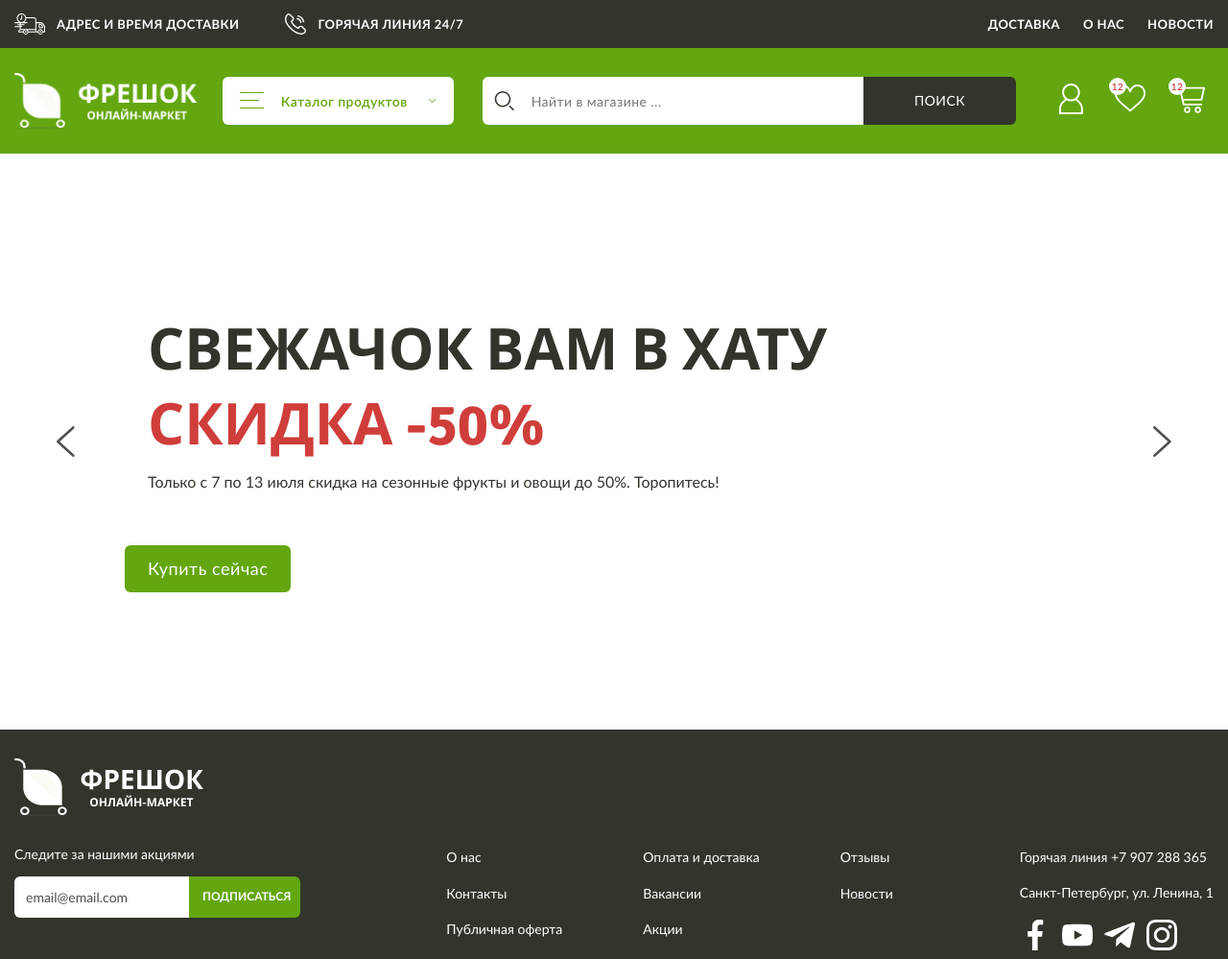
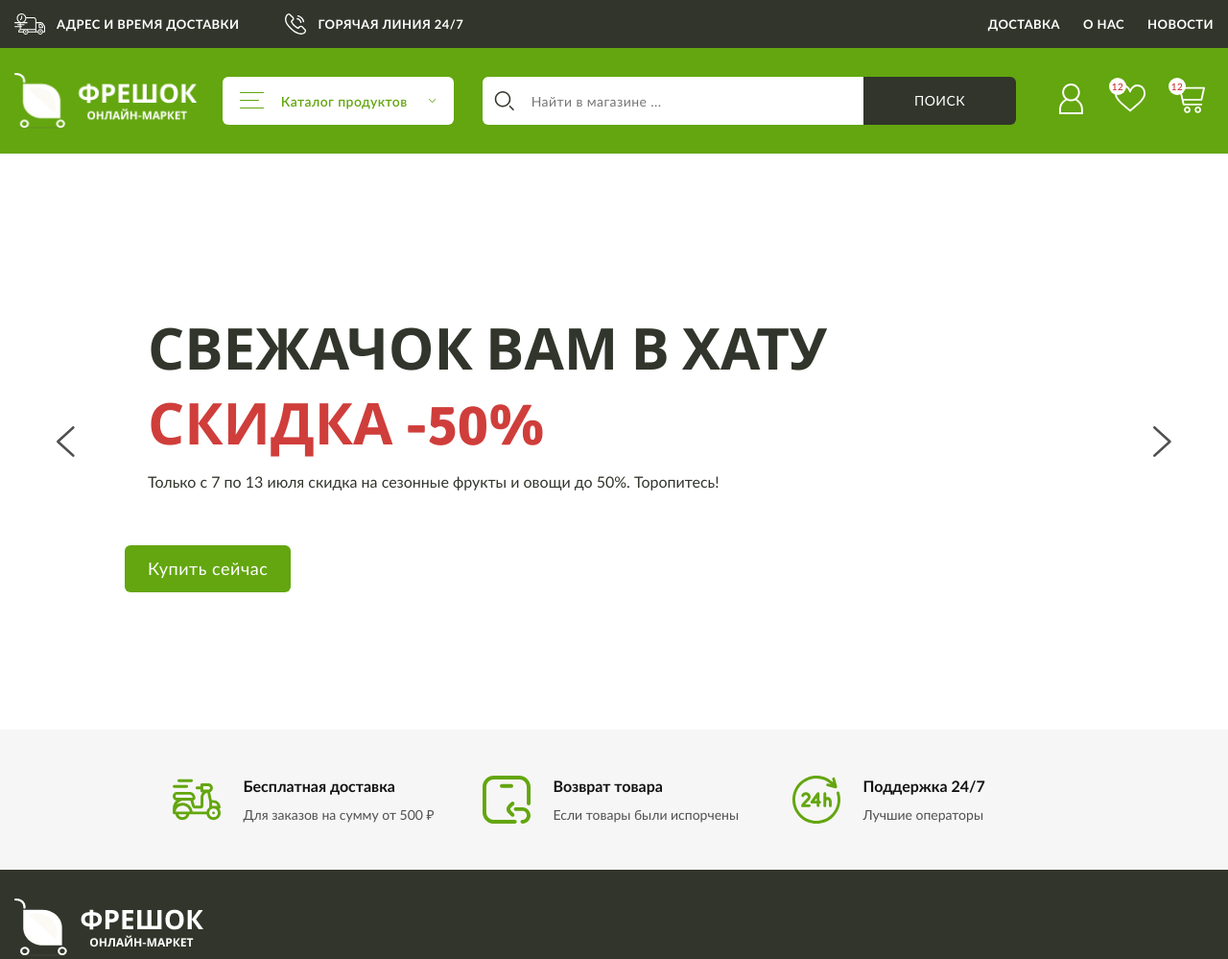
Before and after one commit to Anodoree/freshok, a website: page app/index.html in a window 1280 px wide. Shown: the top 999 px of the page at 96% size. Drawn offline with nearby package versions, Linux system fonts and the light colour scheme; files that its build step writes are made by us from their sources.

Commit message:
added advantage list

```diff
--- a/app/index.html
+++ b/app/index.html
@@ -196,6 +196,21 @@
         </li>
       </ul>
     </div>
+
+    <dl class="advantage">
+      <div class="advantage__item advantage__item--delivery">
+        <dt class="advantage__term">Бесплатная доставка</dt>
+        <dd class="advantage__desc">Для заказов на сумму от 500 ₽</dd>
+      </div>
+      <div class="advantage__item advantage__item--return">
+        <dt class="advantage__term">Возврат товара</dt>
+        <dd class="advantage__desc">Если товары были испорчены</dd>
+      </div>
+      <div class="advantage__item advantage__item--24h">
+        <dt class="advantage__term">Поддержка 24/7</dt>
+        <dd class="advantage__desc">Лучшие операторы</dd>
+      </div>
+    </dl>
   </main>
 
   <footer class="footer">
@@ -227,7 +242,8 @@
               <a class="footer__link animation-inline" href="#">О нас</a>
             </li>
             <li class="footer__item">
-              <a class="footer__link animation-inline" href="#">Оплата и доставка</a>
+              <a class="footer__link animation-inline" href="#">Оплата и
+                доставка</a>
             </li>
             <li class="footer__item">
               <a class="footer__link animation-inline" href="#">Отзывы</a>
@@ -242,7 +258,8 @@
               <a class="footer__link animation-inline" href="#">Новости</a>
             </li>
             <li class="footer__item">
-              <a class="footer__link animation-inline" href="#">Публичная оферта</a>
+              <a class="footer__link animation-inline" href="#">Публичная
+                оферта</a>
             </li>
             <li class="footer__item">
               <a class="footer__link animation-inline" href="#">Акции</a>
--- a/app/scss/style.scss
+++ b/app/scss/style.scss
@@ -430,6 +430,50 @@
   }
 }
 
+.advantage {
+  padding: 48px;
+  display: flex;
+  justify-content: center;
+  letter-spacing: normal;
+  background-color: $silver-100;
+
+  &__item {
+    flex-basis: 275px;
+    padding-left: 74px;
+    background-position: left center;
+    background-size: contain;
+    background-repeat: no-repeat;
+  }
+
+  &__item:not(:last-child) {
+    margin-right: 48px;
+  }
+
+  &__item--delivery {
+    background-image: url("../images/icons/delivery-moto.svg");
+  }
+
+  &__item--return {
+    background-image: url("../images/icons/return-box.svg");
+  }
+
+  &__item--24h {
+    background-image: url("../images/icons/24h.svg");
+  }
+
+  &__term {
+    margin-bottom: 8px;
+    @extend %lato-16;
+    font-weight: 700;
+    color: $dark-900;
+  }
+
+  &__desc {
+    @extend %lato-14;
+    color: $dark-500;
+  }
+}
+
 .footer {
   letter-spacing: normal;
   color: $white;
```
